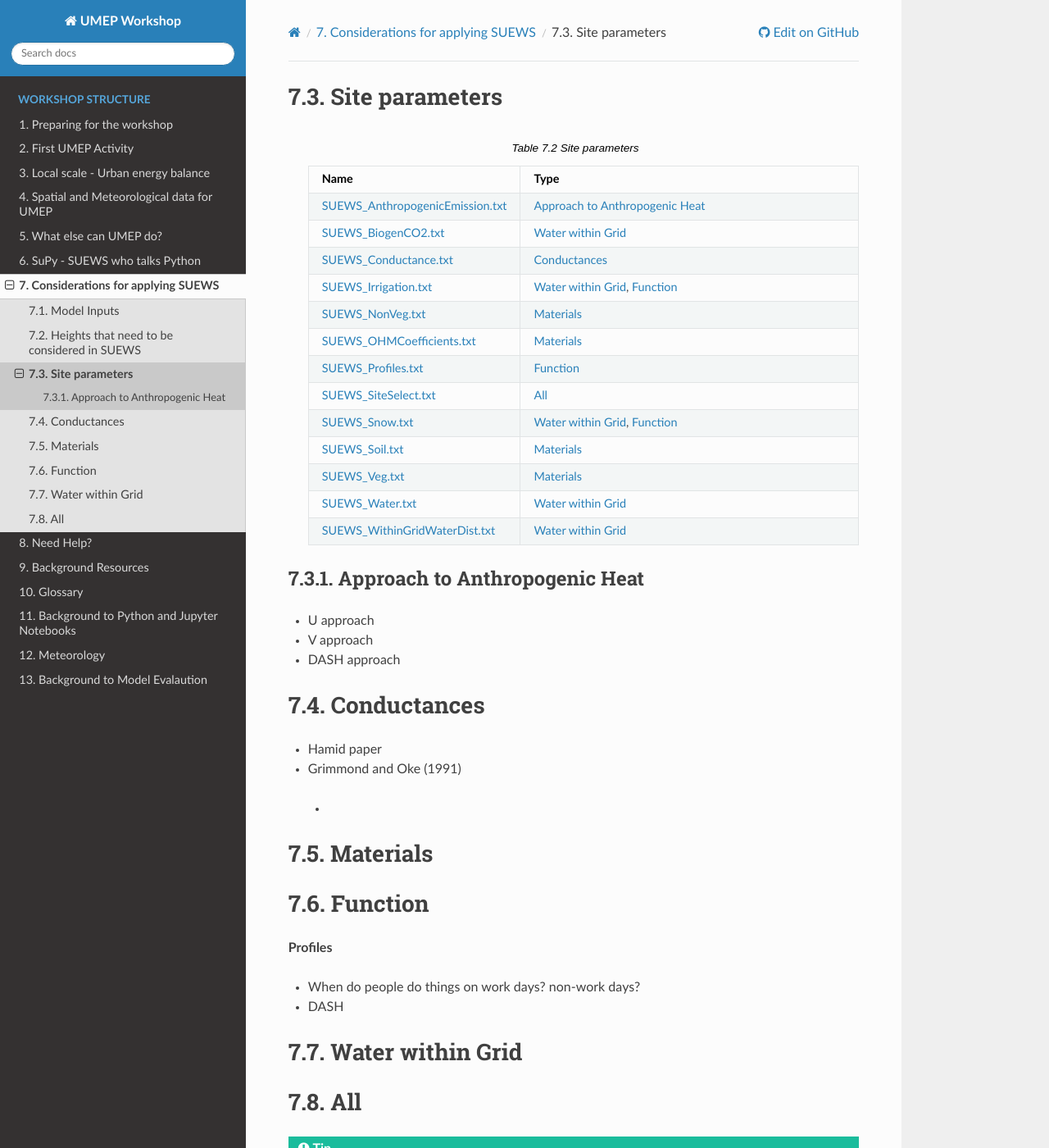
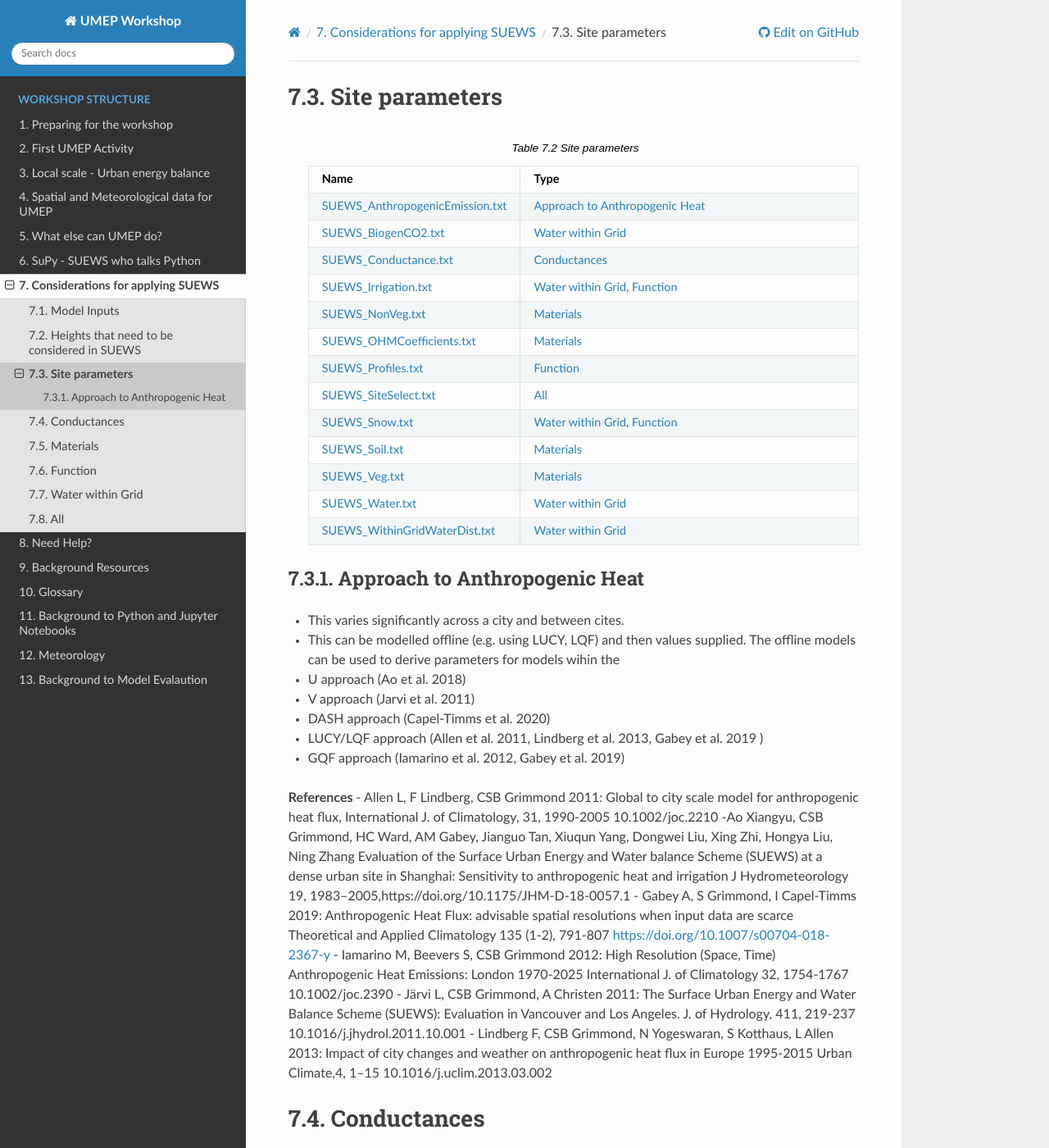
Before and after one commit to Urban-Meteorology-Reading/UMEP-Workshop, a Sphinx documentation site: the page built from source/Parameters/T1.rst, in a window 1280 px wide and 1400 px high. Shown: the whole window at 82% size. Built offline with Sphinx 7.4.7 and the Read the Docs theme 2.0.0, drawn with Linux system fonts in a browser that asks for light colours.

Commit message:
Update T1.rst

```diff
--- a/source/Parameters/T1.rst
+++ b/source/Parameters/T1.rst
@@ -43,11 +43,22 @@ Site parameters
 Approach to Anthropogenic Heat
 ==============================
 
-- U approach
-- V approach
-- DASH approach
+- This varies significantly across a city and between cites.
+- This can be modelled offline (e.g. using LUCY, LQF) and then values supplied. The offline models can be used to derive parameters for models wihin the
 
+- U approach  (Ao et al. 2018)
+- V approach  (Jarvi et al. 2011)
+- DASH approach (Capel-Timms et al. 2020)
+- LUCY/LQF approach (Allen et al. 2011, Lindberg et al. 2013, Gabey et al. 2019 )
+- GQF approach (Iamarino et al. 2012, Gabey et al. 2019)
 
+**References**
+- Allen L, F Lindberg, CSB Grimmond 2011: Global to city scale model for anthropogenic heat flux, International J. of Climatology, 31, 1990-2005 10.1002/joc.2210
+-Ao Xiangyu, CSB Grimmond, HC Ward, AM Gabey, Jianguo Tan, Xiuqun Yang, Dongwei Liu, Xing Zhi, Hongya Liu, Ning Zhang Evaluation of the Surface Urban Energy and Water balance Scheme (SUEWS) at a dense urban site in Shanghai: Sensitivity to anthropogenic heat and irrigation J Hydrometeorology 19, 1983–2005,https://doi.org/10.1175/JHM-D-18-0057.1
+- Gabey A, S Grimmond, I Capel-Timms 2019: Anthropogenic Heat Flux: advisable spatial resolutions when input data are scarce Theoretical and Applied Climatology 135 (1-2), 791-807 https://doi.org/10.1007/s00704-018-2367-y
+- Iamarino M, Beevers S, CSB Grimmond 2012: High Resolution (Space, Time) Anthropogenic Heat Emissions: London 1970-2025 International J. of Climatology 32, 1754-1767 10.1002/joc.2390
+- Järvi L, CSB Grimmond, A Christen 2011: The Surface Urban Energy and Water Balance Scheme (SUEWS): Evaluation in Vancouver and Los Angeles. J. of Hydrology, 411, 219-237 10.1016/j.jhydrol.2011.10.001
+- Lindberg F, CSB Grimmond, N Yogeswaran, S Kotthaus, L Allen 2013: Impact of city changes and weather on anthropogenic heat flux in Europe 1995-2015 Urban Climate,4, 1–15 10.1016/j.uclim.2013.03.002
 
 .. _T1-gs:
 
```
